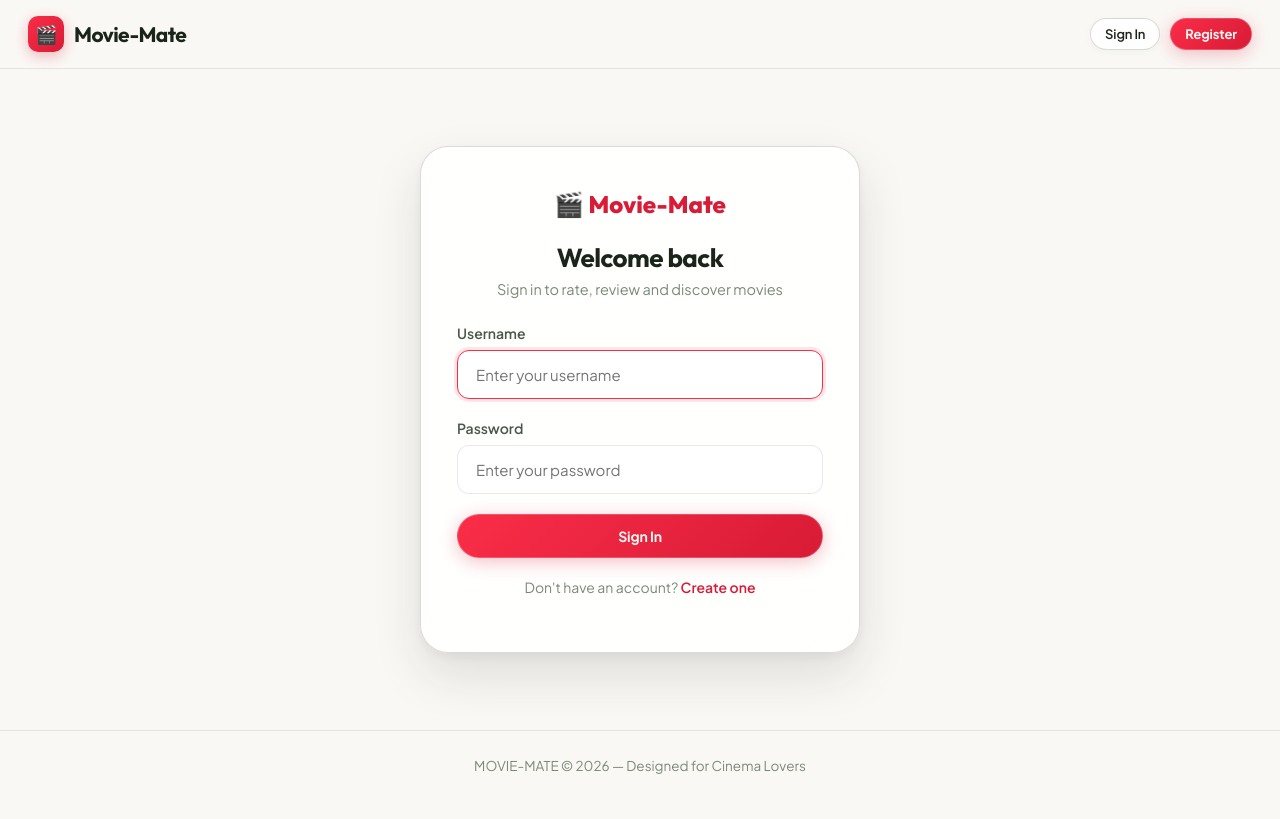
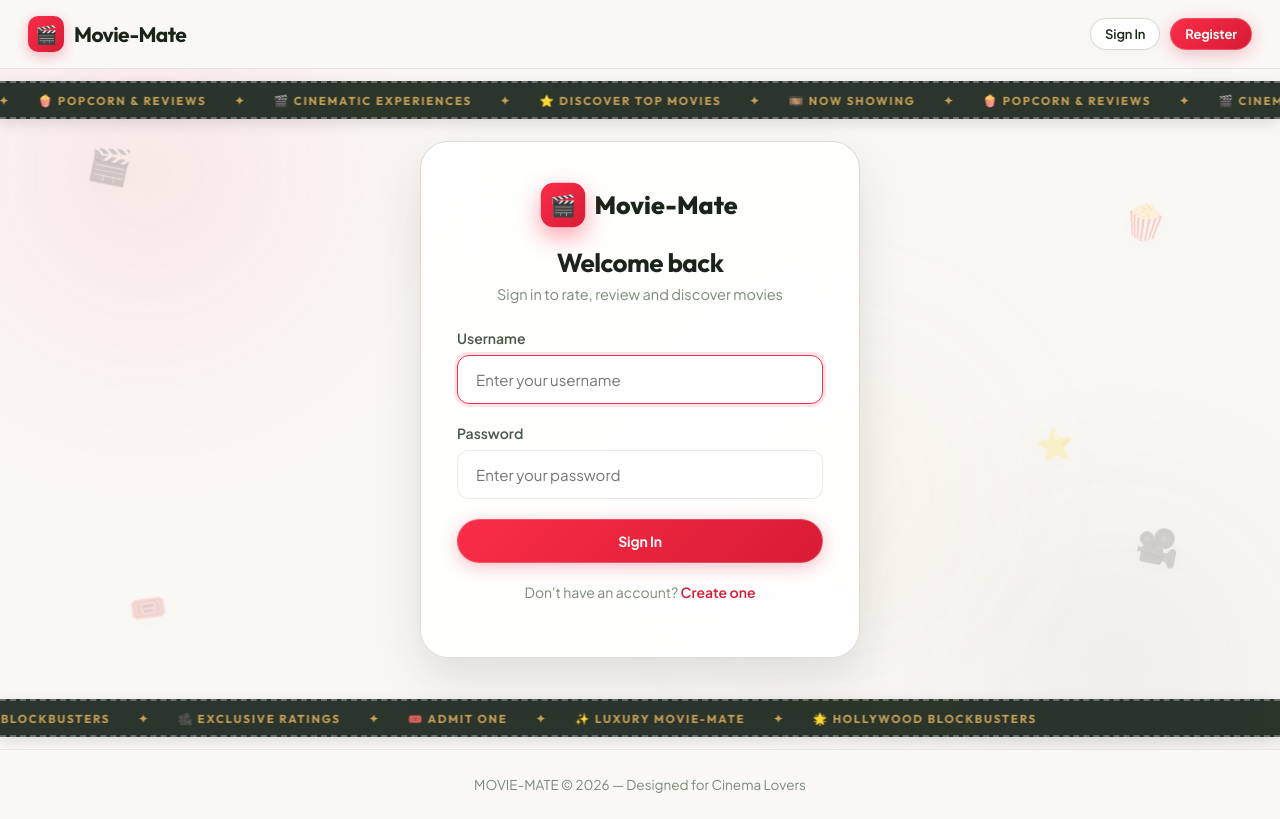
Before and after one commit to ftsanthosh06/Moviemate, a React (Vite) app in the folder frontend/: page /login in a window 1280 px wide. Built offline with nearby package versions, Linux system fonts and the light colour scheme; no server answers.

Commit message:
Add motion cinema theme background for Sign In and Register pages

```diff
--- a/frontend/src/index.css
+++ b/frontend/src/index.css
@@ -768,34 +768,197 @@ h1, h2, h3, .brand {
   background: #FFFFFF;
 }
 
-/* ---------- Auth Specific ---------- */
+/* ---------- Auth Specific & Motion Cinema Theme ---------- */
+.auth-page-container {
+  position: relative;
+  min-height: calc(100vh - 120px);
+  overflow: hidden;
+  display: flex;
+  flex-direction: column;
+}
+
+.cinema-bg-decor {
+  position: absolute;
+  top: 0;
+  left: 0;
+  right: 0;
+  bottom: 0;
+  pointer-events: none;
+  z-index: 0;
+  overflow: hidden;
+}
+
+/* Ambient Pulsing Spotlights */
+.cinema-spotlight {
+  position: absolute;
+  border-radius: 50%;
+  filter: blur(80px);
+  opacity: 0.45;
+  animation: pulseSpotlight 10s ease-in-out infinite alternate;
+}
+
+.spotlight-1 {
+  width: 450px;
+  height: 450px;
+  background: radial-gradient(circle, rgba(250, 45, 72, 0.22) 0%, rgba(250, 45, 72, 0) 70%);
+  top: -100px;
+  left: -100px;
+}
+
+.spotlight-2 {
+  width: 500px;
+  height: 500px;
+  background: radial-gradient(circle, rgba(44, 57, 43, 0.18) 0%, rgba(44, 57, 43, 0) 70%);
+  bottom: -150px;
+  right: -100px;
+  animation-delay: -5s;
+}
+
+.spotlight-3 {
+  width: 350px;
+  height: 350px;
+  background: radial-gradient(circle, rgba(212, 175, 55, 0.16) 0%, rgba(212, 175, 55, 0) 70%);
+  top: 40%;
+  left: 50%;
+  transform: translate(-50%, -50%);
+  animation-duration: 14s;
+}
+
+@keyframes pulseSpotlight {
+  0% { transform: scale(0.9) translate(0, 0); opacity: 0.35; }
+  50% { transform: scale(1.15) translate(20px, -20px); opacity: 0.55; }
+  100% { transform: scale(1) translate(-15px, 15px); opacity: 0.4; }
+}
+
+/* Floating Motion Badges */
+.floating-badge {
+  position: absolute;
+  font-size: 32px;
+  opacity: 0.22;
+  filter: drop-shadow(0 4px 10px rgba(0, 0, 0, 0.1));
+  animation: floatCinema 12s ease-in-out infinite alternate;
+}
+
+.badge-1 { top: 14%; left: 7%; animation-duration: 10s; }
+.badge-2 { top: 22%; right: 9%; animation-duration: 14s; animation-delay: -3s; }
+.badge-3 { bottom: 20%; left: 10%; animation-duration: 11s; animation-delay: -6s; }
+.badge-4 { bottom: 24%; right: 8%; animation-duration: 13s; animation-delay: -2s; }
+.badge-5 { top: 50%; right: 16%; animation-duration: 9s; animation-delay: -4s; }
+
+@keyframes floatCinema {
+  0% { transform: translateY(0px) rotate(0deg) scale(1); }
+  50% { transform: translateY(-22px) rotate(12deg) scale(1.1); }
+  100% { transform: translateY(15px) rotate(-8deg) scale(0.95); }
+}
+
+/* Film Strip Ticker Tracks */
+.film-strip {
+  position: absolute;
+  left: 0;
+  right: 0;
+  height: 38px;
+  background: rgba(26, 36, 25, 0.92);
+  color: var(--accent-gold);
+  display: flex;
+  align-items: center;
+  overflow: hidden;
+  font-family: var(--font-heading);
+  font-size: 11.5px;
+  font-weight: 700;
+  letter-spacing: 0.15em;
+  text-transform: uppercase;
+  border-top: 2px dashed rgba(250, 248, 245, 0.3);
+  border-bottom: 2px dashed rgba(250, 248, 245, 0.3);
+  box-shadow: 0 4px 15px rgba(0, 0, 0, 0.12);
+  z-index: 1;
+}
+
+.strip-top { top: 12px; }
+.strip-bottom { bottom: 12px; }
+
+.strip-track {
+  display: flex;
+  align-items: center;
+  gap: 28px;
+  white-space: nowrap;
+  animation: marqueeLeft 32s linear infinite;
+  will-change: transform;
+}
+
+.strip-track.track-reverse {
+  animation: marqueeRight 34s linear infinite;
+}
+
+@keyframes marqueeLeft {
+  0% { transform: translateX(0%); }
+  100% { transform: translateX(-50%); }
+}
+
+@keyframes marqueeRight {
+  0% { transform: translateX(-50%); }
+  100% { transform: translateX(0%); }
+}
+
 .auth-wrap {
   display: flex;
   align-items: center;
   justify-content: center;
   min-height: calc(100vh - 140px);
-  padding: 50px 20px;
+  padding: 60px 20px;
+  position: relative;
+  z-index: 2;
 }
 
 .auth-card {
   background: rgba(255, 255, 255, 0.88);
-  border: 1px solid var(--border-olive);
+  border: 1px solid rgba(200, 195, 185, 0.6);
   border-radius: var(--radius-lg);
   padding: 42px 36px;
   width: 100%;
   max-width: 440px;
-  box-shadow: var(--shadow-card-hover);
-  backdrop-filter: blur(24px);
+  box-shadow: 0 20px 50px rgba(26, 36, 25, 0.12), 0 0 0 1px rgba(255, 255, 255, 0.8) inset;
+  backdrop-filter: blur(28px);
+  -webkit-backdrop-filter: blur(28px);
+  transition: transform 0.4s cubic-bezier(0.16, 1, 0.3, 1), box-shadow 0.4s cubic-bezier(0.16, 1, 0.3, 1);
+}
+
+.auth-card:hover {
+  transform: translateY(-4px);
+  box-shadow: 0 30px 60px rgba(250, 45, 72, 0.14), 0 0 0 1px var(--red-primary) inset;
 }
 
 .auth-logo {
+  display: flex;
+  align-items: center;
+  justify-content: center;
+  gap: 10px;
   font-family: var(--font-heading);
-  font-size: 24px;
+  font-size: 25px;
   font-weight: 800;
-  margin-bottom: 22px;
-  color: var(--red-dark);
+  margin-bottom: 20px;
+  color: var(--olive-dark);
   text-align: center;
 }
+
+.logo-badge {
+  width: 42px;
+  height: 42px;
+  border-radius: 12px;
+  background: var(--red-gradient);
+  display: inline-flex;
+  align-items: center;
+  justify-content: center;
+  color: #fff;
+  font-size: 20px;
+  box-shadow: 0 6px 18px rgba(250, 45, 72, 0.35);
+  animation: logoPulse 4s ease-in-out infinite alternate;
+}
+
+@keyframes logoPulse {
+  0% { transform: scale(1); box-shadow: 0 6px 18px rgba(250, 45, 72, 0.35); }
+  100% { transform: scale(1.08); box-shadow: 0 10px 25px rgba(250, 45, 72, 0.5); }
+}
+
 
 .auth-title {
   font-family: var(--font-heading);
--- a/frontend/src/pages/Login.jsx
+++ b/frontend/src/pages/Login.jsx
@@ -30,11 +30,66 @@ export default function Login() {
   };
 
   return (
-    <main className="container">
+    <main className="auth-page-container">
+      {/* Motion Cinema Background Elements */}
+      <div className="cinema-bg-decor" aria-hidden="true">
+        <div className="cinema-spotlight spotlight-1"></div>
+        <div className="cinema-spotlight spotlight-2"></div>
+        <div className="cinema-spotlight spotlight-3"></div>
+
+        <div className="floating-badge badge-1">🎬</div>
+        <div className="floating-badge badge-2">🍿</div>
+        <div className="floating-badge badge-3">🎟️</div>
+        <div className="floating-badge badge-4">🎥</div>
+        <div className="floating-badge badge-5">⭐</div>
+
+        <div className="film-strip strip-top">
+          <div className="strip-track">
+            <span>🎞️ NOW SHOWING</span>
+            <span>✦</span>
+            <span>🍿 POPCORN & REVIEWS</span>
+            <span>✦</span>
+            <span>🎬 CINEMATIC EXPERIENCES</span>
+            <span>✦</span>
+            <span>⭐ DISCOVER TOP MOVIES</span>
+            <span>✦</span>
+            <span>🎞️ NOW SHOWING</span>
+            <span>✦</span>
+            <span>🍿 POPCORN & REVIEWS</span>
+            <span>✦</span>
+            <span>🎬 CINEMATIC EXPERIENCES</span>
+            <span>✦</span>
+            <span>⭐ DISCOVER TOP MOVIES</span>
+          </div>
+        </div>
+
+        <div className="film-strip strip-bottom">
+          <div className="strip-track track-reverse">
+            <span>🎥 EXCLUSIVE RATINGS</span>
+            <span>✦</span>
+            <span>🎟️ ADMIT ONE</span>
+            <span>✦</span>
+            <span>✨ LUXURY MOVIE-MATE</span>
+            <span>✦</span>
+            <span>🌟 HOLLYWOOD BLOCKBUSTERS</span>
+            <span>✦</span>
+            <span>🎥 EXCLUSIVE RATINGS</span>
+            <span>✦</span>
+            <span>🎟️ ADMIT ONE</span>
+            <span>✦</span>
+            <span>✨ LUXURY MOVIE-MATE</span>
+            <span>✦</span>
+            <span>🌟 HOLLYWOOD BLOCKBUSTERS</span>
+          </div>
+        </div>
+      </div>
+
       <div className="auth-wrap">
         <div className="auth-card">
-          <div className="auth-logo">🎬 Movie-Mate</div>
-
+          <div className="auth-logo">
+            <span className="logo-badge">🎬</span>
+            <span>Movie-Mate</span>
+          </div>
 
           <h2 className="auth-title">Welcome back</h2>
           <p className="auth-sub">Sign in to rate, review and discover movies</p>
@@ -71,7 +126,6 @@ export default function Login() {
             <Link to="/register">Create one</Link>
           </p>
         </div>
-
       </div>
     </main>
   );
--- a/frontend/src/pages/Register.jsx
+++ b/frontend/src/pages/Register.jsx
@@ -42,11 +42,66 @@ export default function Register() {
   };
 
   return (
-    <main className="container">
+    <main className="auth-page-container">
+      {/* Motion Cinema Background Elements */}
+      <div className="cinema-bg-decor" aria-hidden="true">
+        <div className="cinema-spotlight spotlight-1"></div>
+        <div className="cinema-spotlight spotlight-2"></div>
+        <div className="cinema-spotlight spotlight-3"></div>
+
+        <div className="floating-badge badge-1">🎬</div>
+        <div className="floating-badge badge-2">🍿</div>
+        <div className="floating-badge badge-3">🎟️</div>
+        <div className="floating-badge badge-4">🎥</div>
+        <div className="floating-badge badge-5">⭐</div>
+
+        <div className="film-strip strip-top">
+          <div className="strip-track">
+            <span>🎞️ NOW SHOWING</span>
+            <span>✦</span>
+            <span>🍿 POPCORN & REVIEWS</span>
+            <span>✦</span>
+            <span>🎬 CINEMATIC EXPERIENCES</span>
+            <span>✦</span>
+            <span>⭐ DISCOVER TOP MOVIES</span>
+            <span>✦</span>
+            <span>🎞️ NOW SHOWING</span>
+            <span>✦</span>
+            <span>🍿 POPCORN & REVIEWS</span>
+            <span>✦</span>
+            <span>🎬 CINEMATIC EXPERIENCES</span>
+            <span>✦</span>
+            <span>⭐ DISCOVER TOP MOVIES</span>
+          </div>
+        </div>
+
+        <div className="film-strip strip-bottom">
+          <div className="strip-track track-reverse">
+            <span>🎥 EXCLUSIVE RATINGS</span>
+            <span>✦</span>
+            <span>🎟️ ADMIT ONE</span>
+            <span>✦</span>
+            <span>✨ LUXURY MOVIE-MATE</span>
+            <span>✦</span>
+            <span>🌟 HOLLYWOOD BLOCKBUSTERS</span>
+            <span>✦</span>
+            <span>🎥 EXCLUSIVE RATINGS</span>
+            <span>✦</span>
+            <span>🎟️ ADMIT ONE</span>
+            <span>✦</span>
+            <span>✨ LUXURY MOVIE-MATE</span>
+            <span>✦</span>
+            <span>🌟 HOLLYWOOD BLOCKBUSTERS</span>
+          </div>
+        </div>
+      </div>
+
       <div className="auth-wrap">
         <div className="auth-card">
-          <div className="auth-logo">🎬 Movie-Mate</div>
-
+          <div className="auth-logo">
+            <span className="logo-badge">🎬</span>
+            <span>Movie-Mate</span>
+          </div>
 
           <h2 className="auth-title">Create an account</h2>
           <p className="auth-sub">Join and start discovering great movies</p>
```
